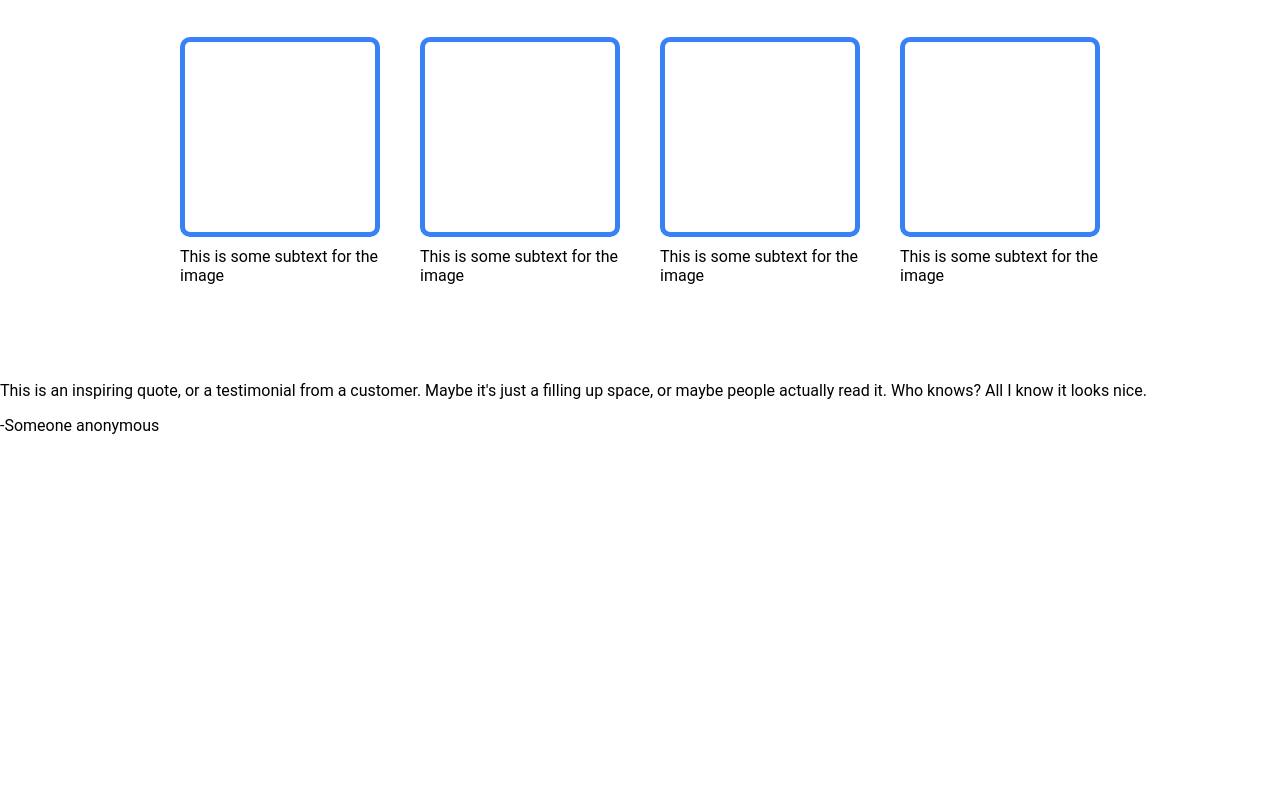
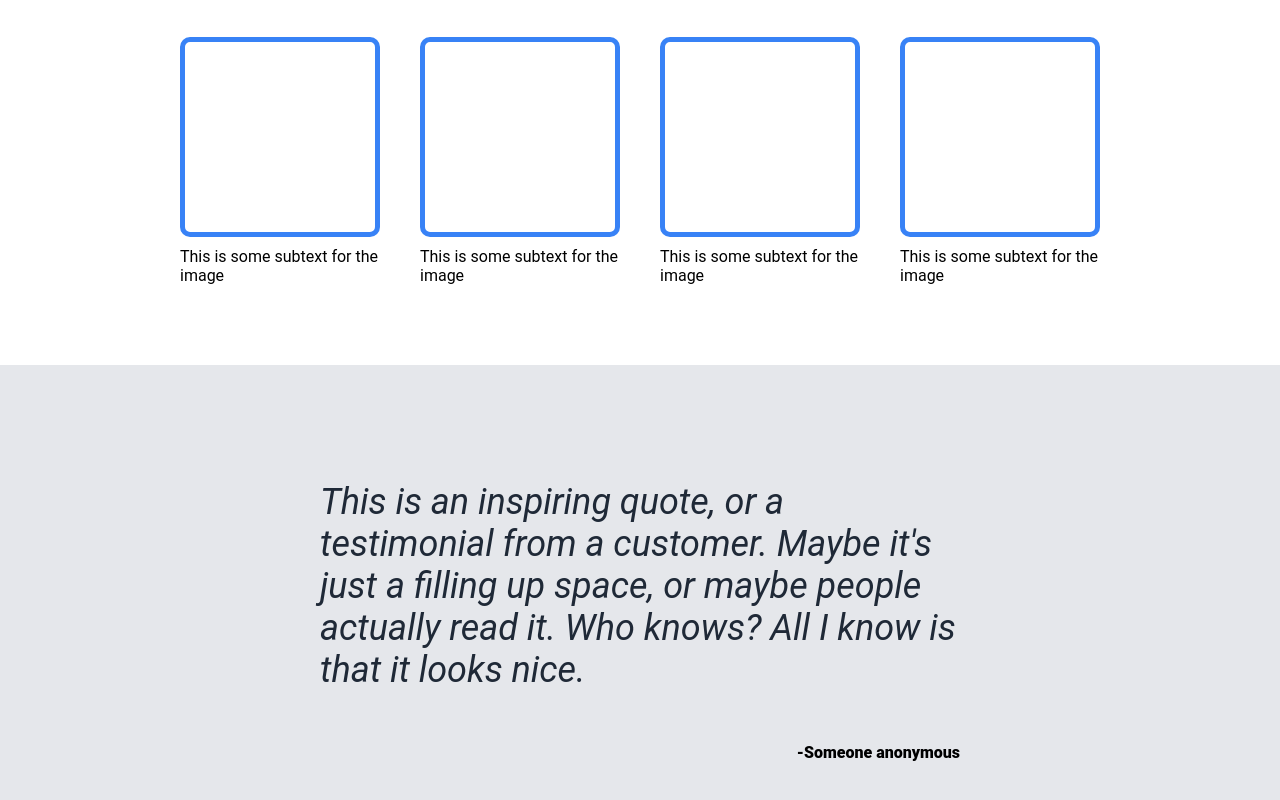
Before and after one commit to TautZuk/landing-page, a plain HTML site: page index.html in a window 1280 px wide. Shown: the part 632-1432 px from the top of the page. Before the commit the page ends 1083 px from the top, so only its background shows below. Drawn offline with Linux system fonts and the light colour scheme.

Commit message:
Add css for third container

```diff
--- a/index.html
+++ b/index.html
@@ -52,7 +52,7 @@
     </div>
     <div class="third-container">
         <div class="quote">
-            <p>This is an inspiring quote, or a testimonial from a customer. Maybe it's just a filling up space, or maybe people actually read it. Who knows? All I know it looks nice.</p>
+            <p>This is an inspiring quote, or a testimonial from a customer. Maybe it's just a filling up space, or maybe people actually read it. Who knows? All I know is that it looks nice.</p>
             <p>-Someone anonymous</p>
             </div>
     </div>
--- a/style.css
+++ b/style.css
@@ -114,3 +114,27 @@ button {
     border-radius: 10px;
     height: 200px;
 }
+
+
+.third-container {
+    display: flex;
+    background-color: #e5e7eb;
+}
+.quote {
+    display: flex;
+    flex-direction: column;
+    padding: 0 10em;
+    margin: 5em 10em;
+
+}
+
+.quote :nth-child(1) {
+    font-size: 36px;
+    font-style: italic;
+    color: #1f2937
+}
+
+.quote :nth-child(2) {
+    align-self: flex-end;
+    font-weight: 1000;
+}
```
